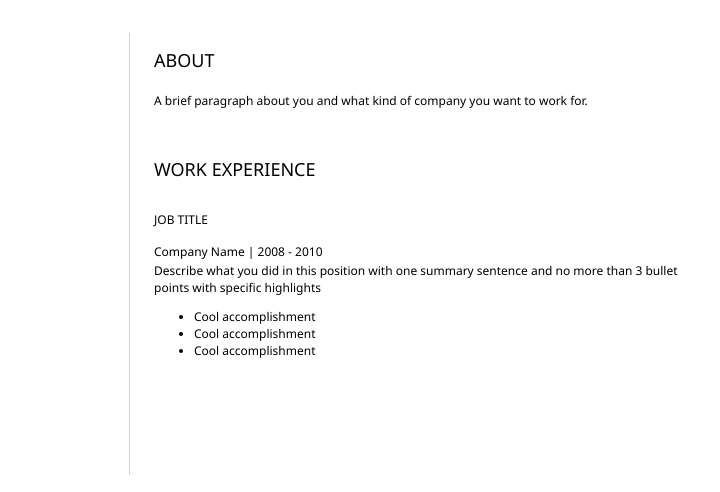
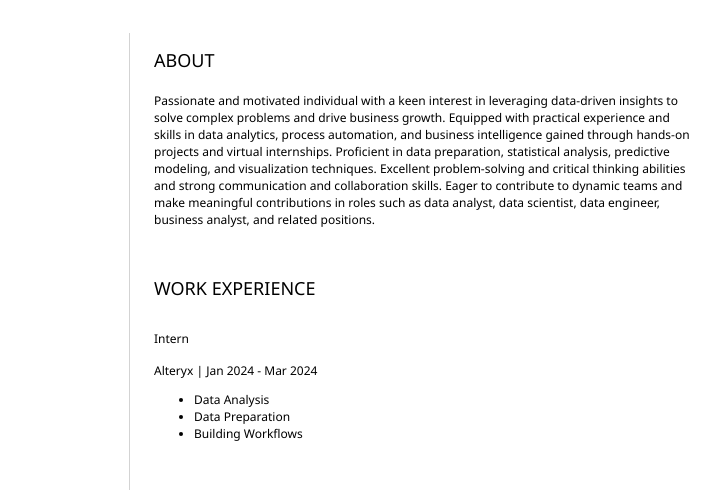
Before and after one commit to Manveesh5/my-first-static-web-app-main, a plain HTML site: page index.html in a window 1280 px wide. Shown: the part 161-653 px from the top of the page, 414-1134 px from the left. Drawn offline with Linux system fonts and the light colour scheme.

Commit message:
Updated Details

```diff
--- a/index.html
+++ b/index.html
@@ -52,24 +52,24 @@
 				<section>
 					<h2>ABOUT</h2>
 					<!-- about you -->
-					<p>A brief paragraph about you and what kind of company you want to work for.</p>
+					<p>Passionate and motivated individual with a keen interest in leveraging data-driven insights to solve complex problems and drive business growth. Equipped with practical experience and skills in data analytics, process automation, and business intelligence gained through hands-on projects and virtual internships. Proficient in data preparation, statistical analysis, predictive modeling, and visualization techniques. Excellent problem-solving and critical thinking abilities and strong communication and collaboration skills. Eager to contribute to dynamic teams and make meaningful contributions in roles such as data analyst, data scientist, data engineer, business analyst, and related positions.</p>
 				</section>
 				<section>
 					<h2>WORK EXPERIENCE</h2>
 					<!-- your work experience -->
-                    <h3>JOB TITLE</h3>
+                    <h3>Intern</h3>
                     <p>
-                            Company Name | 2008 - 2010
+                            Alteryx | Jan 2024 - Mar 2024
                     </p>
                     <p>
-                            Describe what you did in this position with one summary sentence and no more than 3 bullet points with specific highlights
+
                     </p>
 
 
                     <ul>
-                            <li>Cool accomplishment</li>
-                            <li>Cool accomplishment</li>
-                            <li>Cool accomplishment</li>
+                            <li>Data Analysis</li>
+                            <li>Data Preparation</li>
+                            <li>Building Workflows</li>
                     </ul>
 				</section>
 			</article>
```
